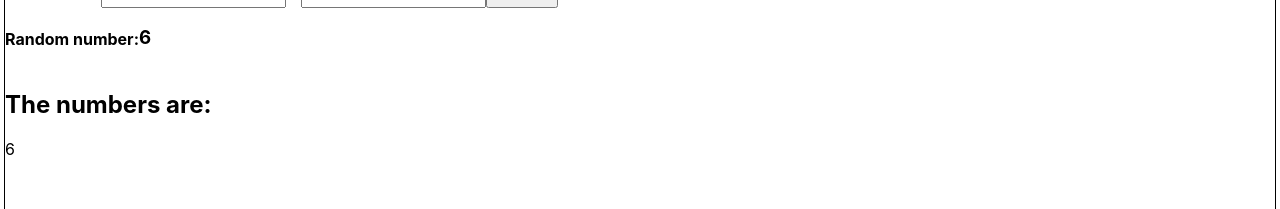
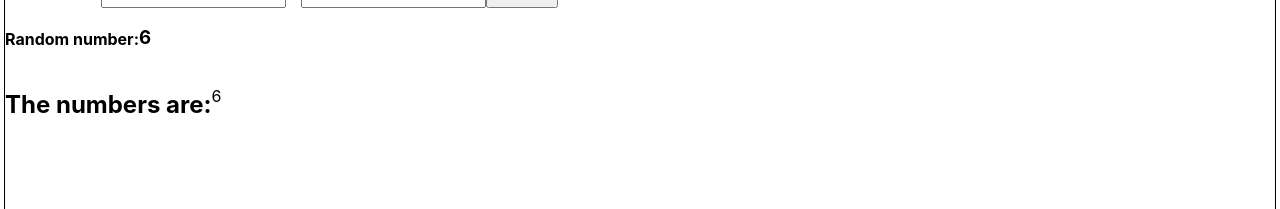
Before and after one commit to BikrantaS/dsa-visualizer, a React (Create React App) app: page / in a window 1280 px wide. Both pictures are taken after a click on the button "Generate". Shown: the part 209-418 px from the top of the page. Built offline with nearby package versions, Linux system fonts and the light colour scheme.

Commit message:
Display of number array is done,no gap between numbers

```diff
--- a/src/components/Block.js
+++ b/src/components/Block.js
@@ -70,12 +70,13 @@ function Block() {
                 <h3>{num}</h3>
             </div>
 
+            {/* displays all the generated random numbers */}
             <div className="displayNumbers">
                 <h2>The numbers are:</h2>
-                <p> {numbers[0]}</p>
-                {/* {
-                    numbers.forEach(number => (<p> {number}</p>))
-                } */}
+                {
+                    numbers.map(number => (
+                        <p className="values">{number}  </p>
+                    ))}
             </div>
 
         </div >
--- a/src/styles/Block.css
+++ b/src/styles/Block.css
@@ -13,3 +13,6 @@
 .display{
     display:flex;
 }
+.displayNumbers{
+    display: flex;
+}
```
